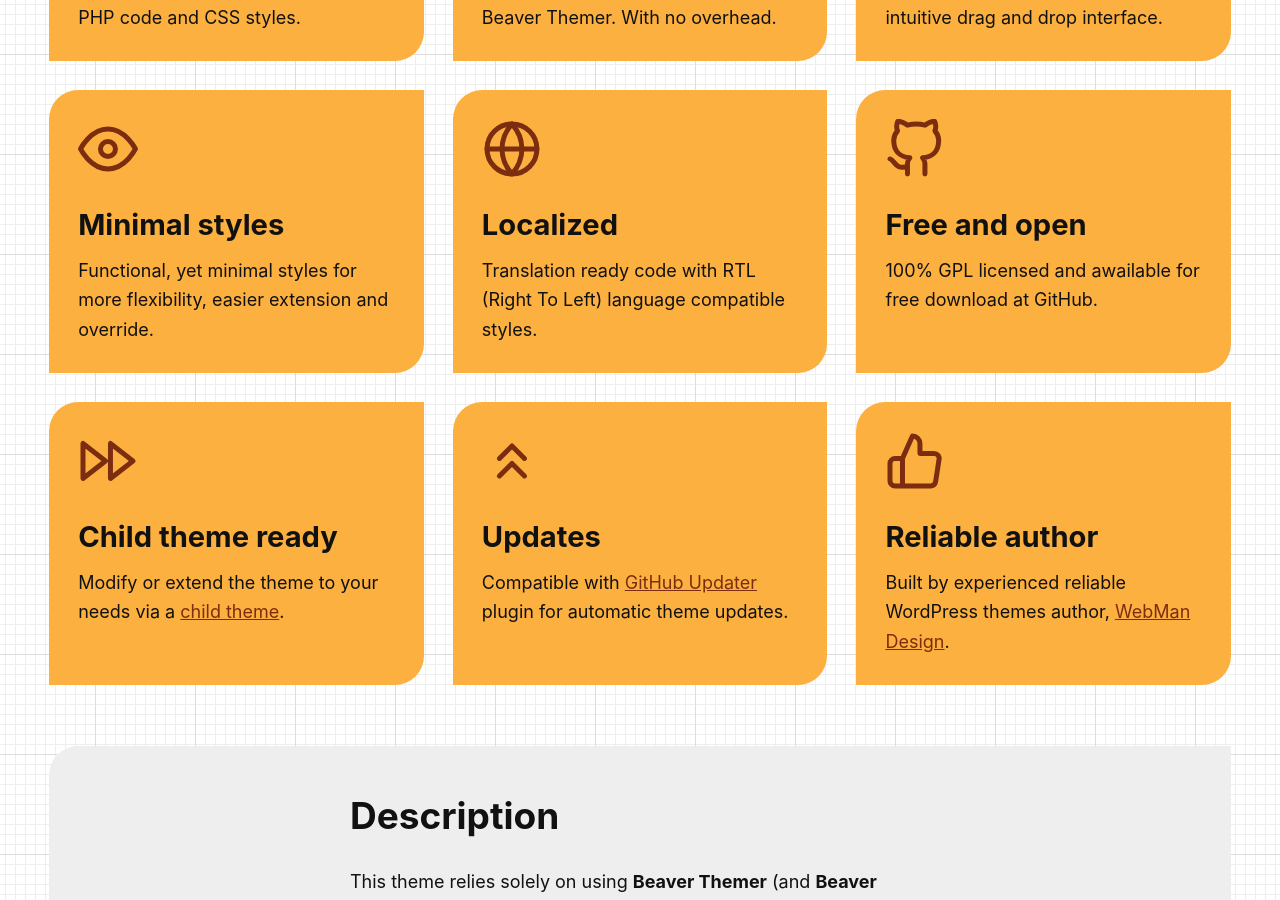
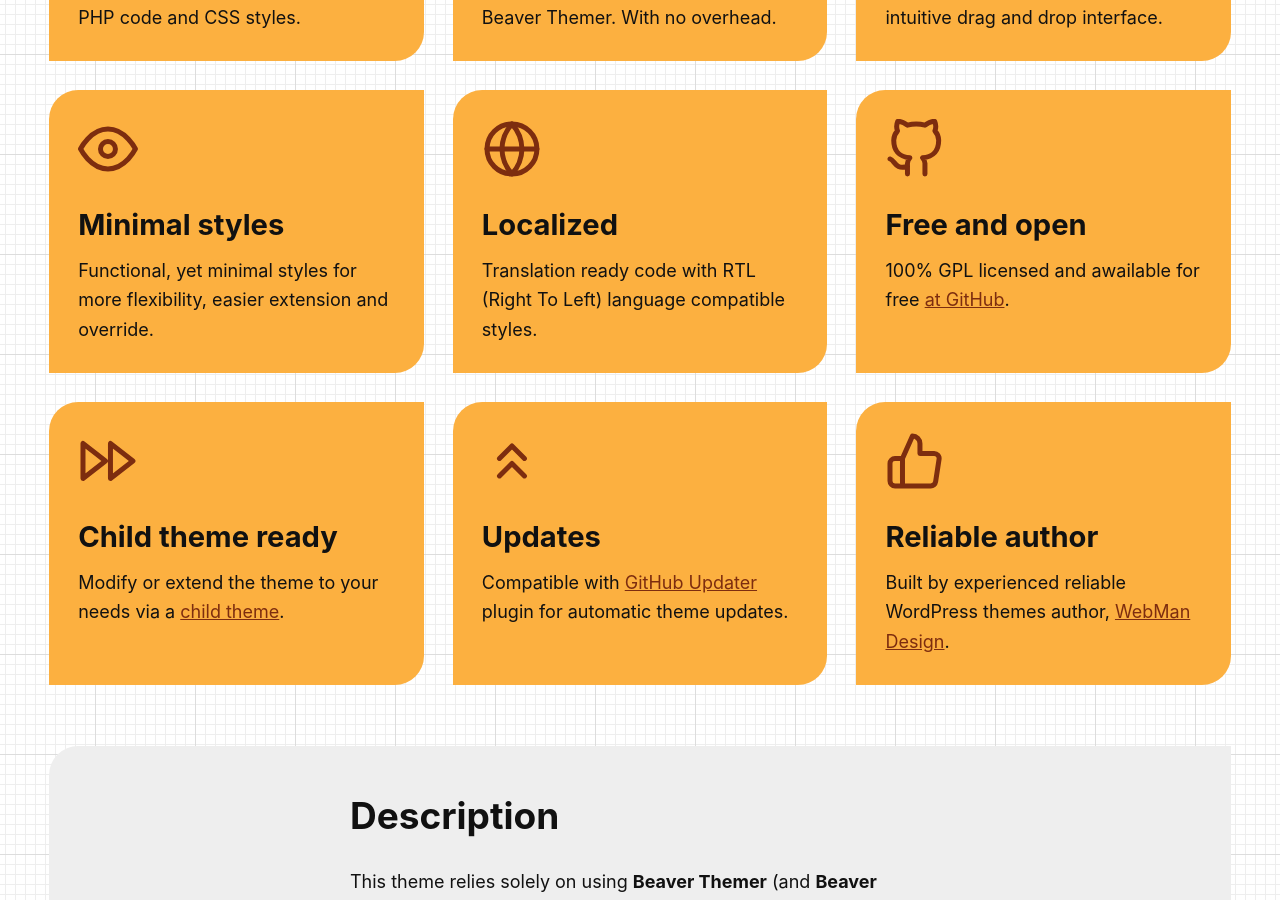
Before and after one commit to webmandesign/playground-for-beaver-themer, a Jekyll site: the page built from index.md, in a window 1280 px wide and 900 px high, scrolled down 1323 px. Built offline with Jekyll 4.4.1, drawn with Linux system fonts in a browser that asks for light colours.

Commit message:
* Updating content

```diff
--- a/_data/features.yml
+++ b/_data/features.yml
@@ -19,7 +19,7 @@
   icon: globe
 
 - title: Free and open
-  content: 100% GPL licensed and awailable for free download at GitHub.
+  content: 100% GPL licensed and awailable for free [at GitHub](https://github.com/webmandesign/playground-for-beaver-themer/).
   icon: github
 
 - title: Child theme ready
```
